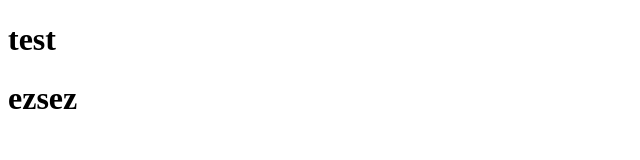
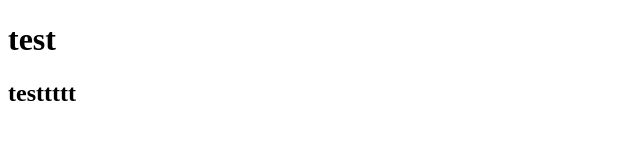
Before and after one commit to kongkriad/web-book_start-up, a plain HTML site: page test.html in a window 1280 px wide. Shown: the full height of the page, 0-640 px from the left. Drawn offline with Linux system fonts and the light colour scheme.

Commit message:
test commit

```diff
--- a/test.html
+++ b/test.html
@@ -7,6 +7,6 @@
 </head>
 <body>
     <h1>test</h1>
-    <h1>ezsez</h1>
+    <h2>testtttt</h2>
 </body>
 </html>
```
